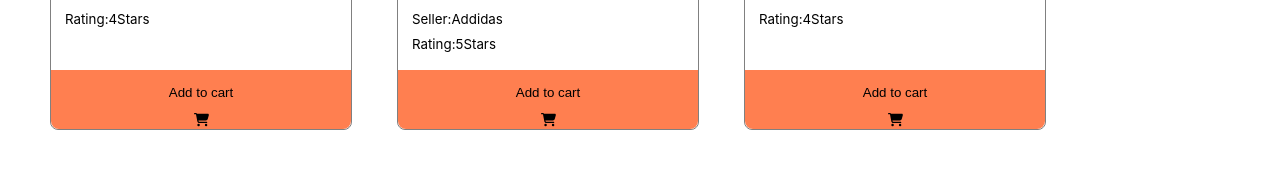
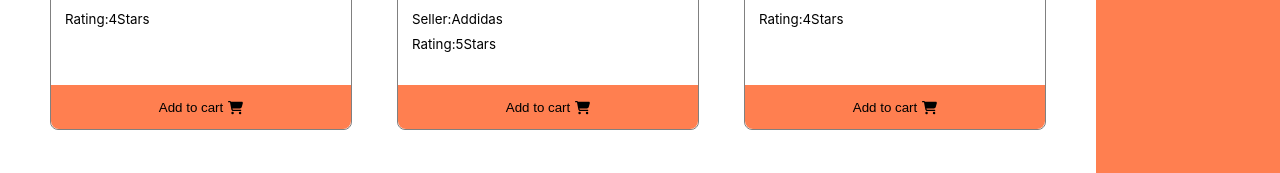
Before and after one commit to RefatRingky/ema-jhon-simple, a React (Create React App) app: page / in a window 1280 px wide. Shown: the part 562-735 px from the top of the page. Built offline with nearby package versions, Linux system fonts and the light colour scheme.

Commit message:
seventh commit

```diff
--- a/public/index.html
+++ b/public/index.html
@@ -24,7 +24,7 @@
       work correctly both with client-side routing and a non-root public URL.
       Learn how to configure a non-root public URL by running `npm run build`.
     -->
-    <title>React App</title>
+    <title>Ema Jhon App</title>
   </head>
   <body>
     <noscript>You need to enable JavaScript to run this app.</noscript>
--- a/src/component/Products/Product.css
+++ b/src/component/Products/Product.css
@@ -34,4 +34,10 @@
     border-radius: 0px 0px 8px 8px;
     position: absolute;
     bottom: 0;
+    display: flex;
+    align-items: center;
+    justify-content: center;
 }
+.btn-cart .btn-text{
+  margin-right: 5px;
+}
--- a/src/component/Products/Product.js
+++ b/src/component/Products/Product.js
@@ -16,7 +16,7 @@ const Product = (props) => {
                 <p><small>Rating:{ratings}Stars</small></p>
              </div>
              <button onClick={()=>handleAddToCart(product)} className='btn-cart'>
-                 <p>Add to cart</p>
+                 <p className='btn-text'>Add to cart</p>
                  <FontAwesomeIcon icon={faShoppingCart}></FontAwesomeIcon>
              </button>
         </div>
--- a/src/component/Shop/Shop.css
+++ b/src/component/Shop/Shop.css
@@ -8,6 +8,9 @@
     grid-gap: 45px;
     margin: 100px 50px;
 }
+.cart-container{
+    background-color: coral;
+}
 @media screen and (max-width:110px) {
     .products-container{
         grid-template-columns: repeat(2,1fr);
```
Also changed, not shown: 1 other file (tests, documents, lock files or other folders).
